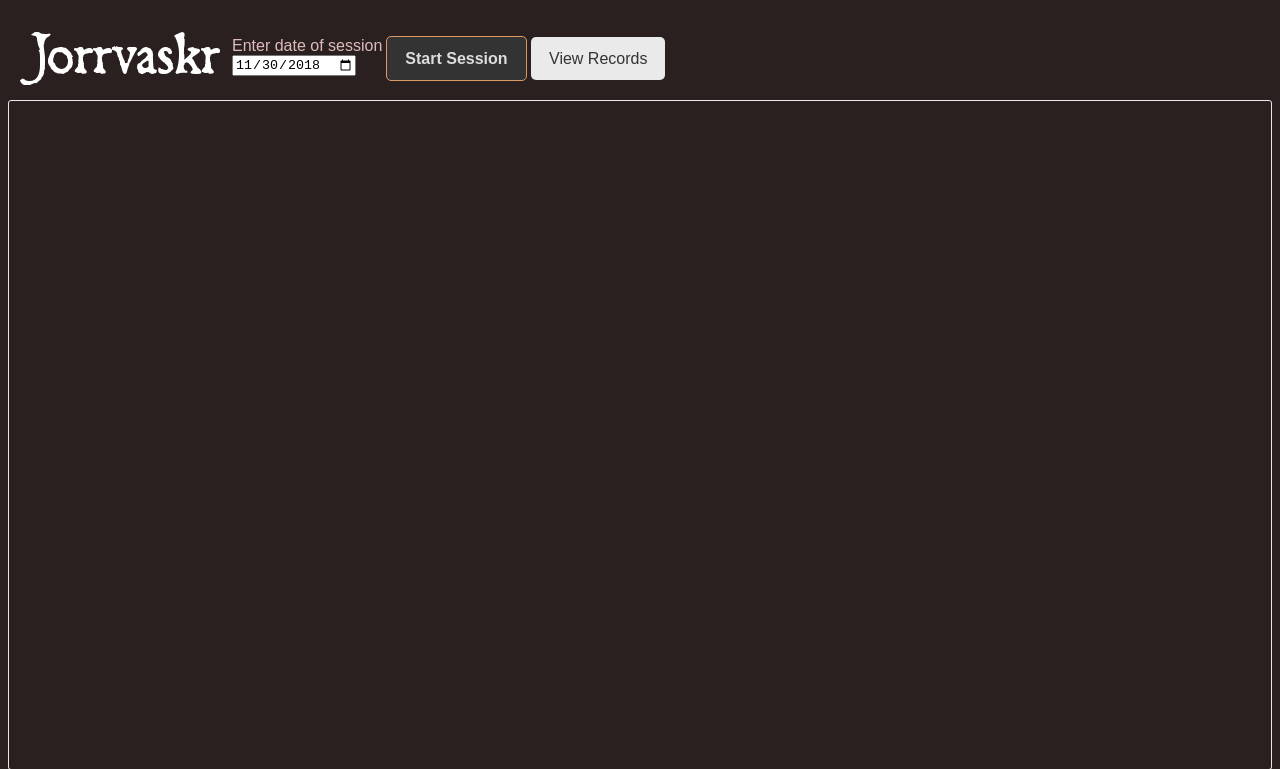
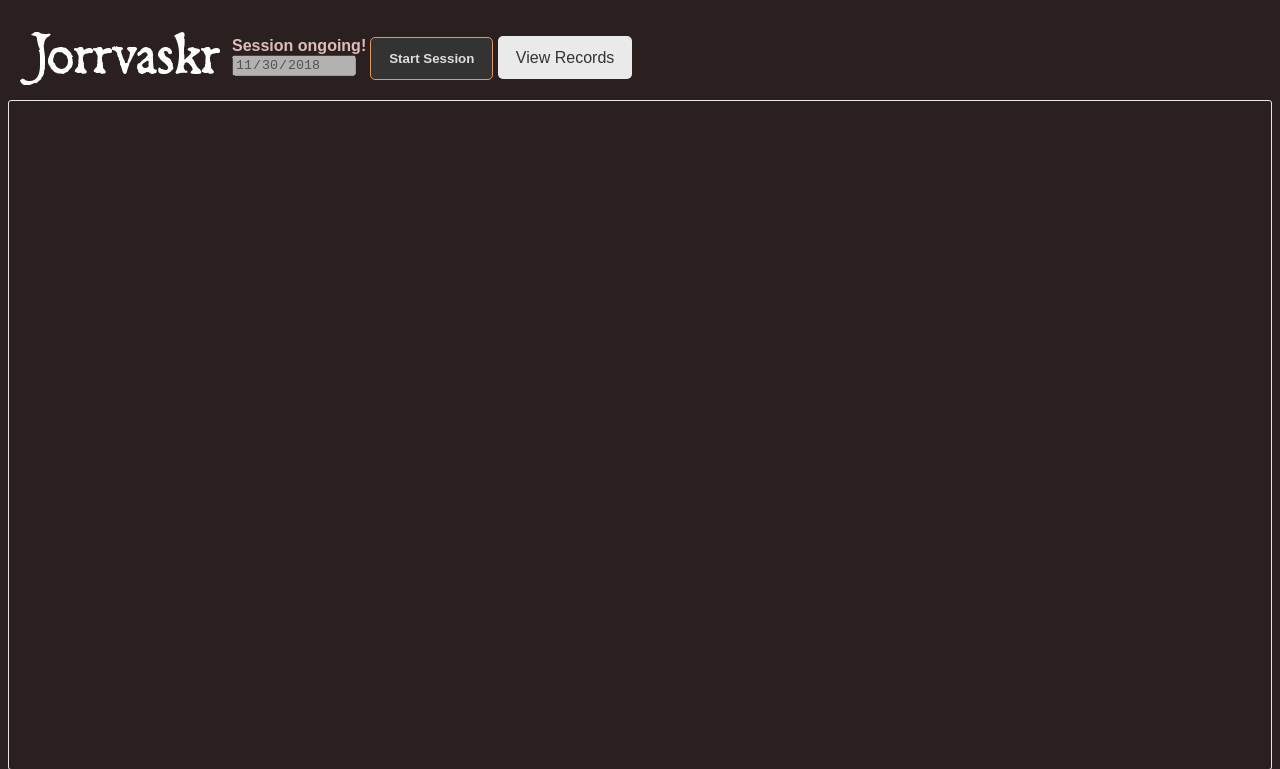
Before and after one commit to skytreader/jorrvaskr, a Flask app: template app/templates/session-new.jinja in a window 1280 px wide. Shown: the top 769 px of the page. Run offline with Flask 2, Linux system fonts and the light colour scheme; the template is opened without the code that fills it: most values are stand-ins (such as "Sample title", 1, 10 or a date in 2020).

Commit message:
Cosmetic changes to new session page.

```diff
--- a/app/__init__.py
+++ b/app/__init__.py
@@ -4,9 +4,10 @@ from flask_sqlalchemy import SQLAlchemy
 import os
 
 db = None
+app = None
 
 def make_app(config):
-    global db
+    global db, app
     app = Flask(__name__)
     app.config.from_object("config.Config")
 
--- a/app/static/styles/jorrvaskr.css
+++ b/app/static/styles/jorrvaskr.css
@@ -7,6 +7,10 @@ body {
 .logo-container {
     float: left;
     flex: auto;
+}
+
+.logo-container a {
+    border: none;
 }
 
 .app-header {
@@ -19,13 +23,13 @@ body {
     padding-top: 42px;
 }
 
-.toolbar .section {
+.toolbar form .section {
     float: left;
     min-width: 12%;
+    margin-top: -13px;
 }
 
-.toolbar .date-entry{
-    margin-top: -13px;
+.toolbar form .date-entry{
     margin-right: 4px;
 }
 
--- a/app/templates/base.jinja
+++ b/app/templates/base.jinja
@@ -1,3 +1,4 @@
+{# vim: set ts=2: #}
 <!DOCTYPE html>
 <html>
   <head>
@@ -8,19 +9,37 @@
   <body onload="pc.onLoad()">
     <div class="app-header">
       <div class="logo-container">
+        <a href="/">
           <img src="/static/images/base_dominican.png">
+        </a>
       </div>
       <div class="toolbar">
+        <form action="/session/new" method="post">
           <div class="section date-entry">
+
+            {% if session_date %}
+              <div><strong>Session ongoing!</strong></div>
+              <div>
+                <input type="date" id="jorrvaskr-session-start-date" value="{{ session_date }}" disabled>
+              </div>
+            {% else %}
               <div>Enter date of session</div>
               <div>
-                        <input type="date" id="jorrvaskr-session-start-date">
+                <input type="date" id="jorrvaskr-session-start-date" name="session-start-date">
               </div>
+            {% endif %}
+
           </div>
           <div class="section">
-                    <a class="btn-primary" href="/session/new">Start Session</a>
+
+            {% if session_date %}
+              <input type="submit" class="btn-primary" value="Start Session" disabled>
+            {% else %}
+              <input type="submit" class="btn-primary" value="Start Session">
+            {% endif %}
             <a class="btn-secondary" href="/records/view">View Records</a>
           </div>
+        </form>
       </div>
     </div>
     {% block content %}{% endblock %}
```
Also changed, not shown: app/controllers.py (+7 -3 lines). Lines whose indentation alone changed are shown as unchanged.
